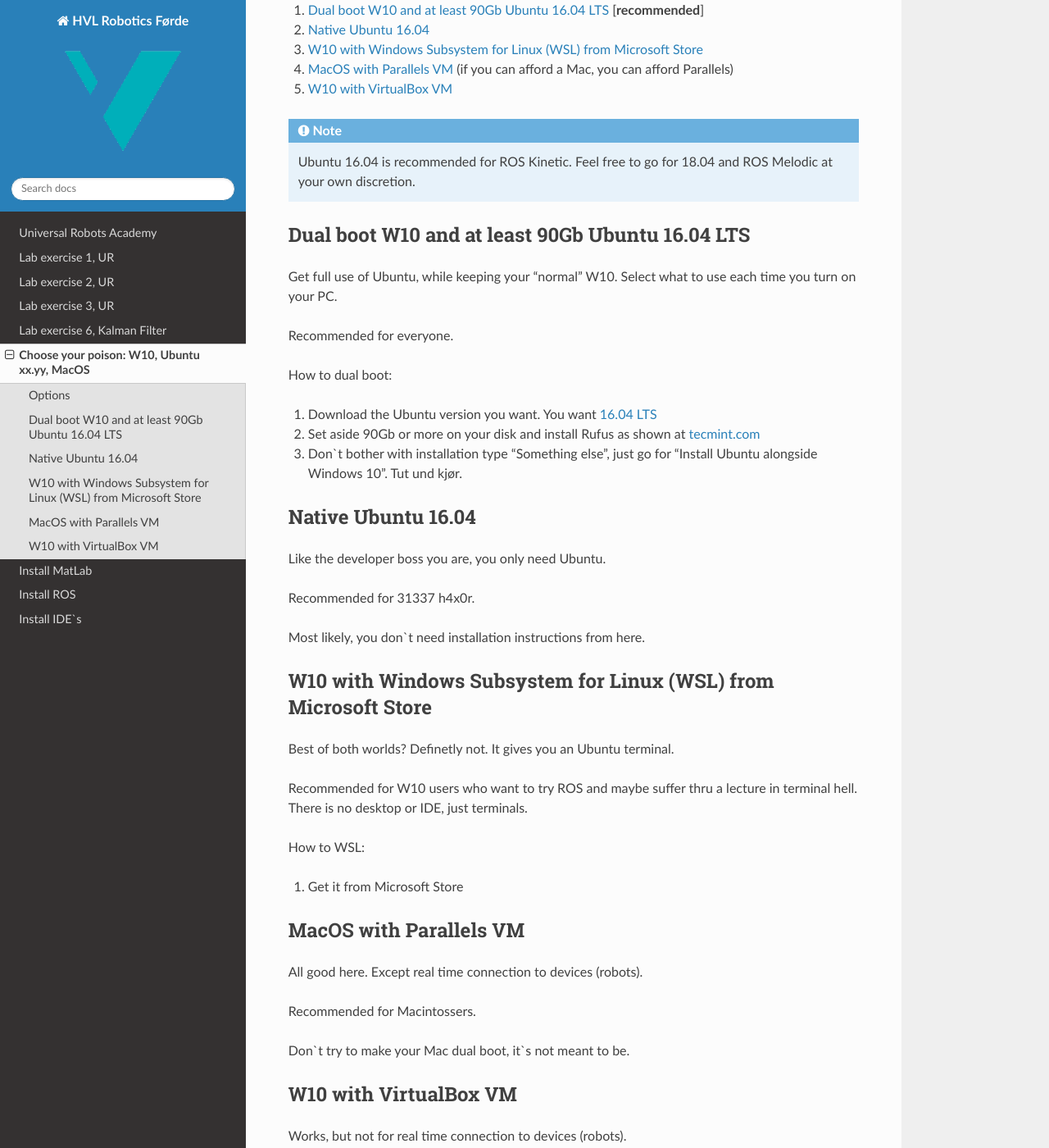
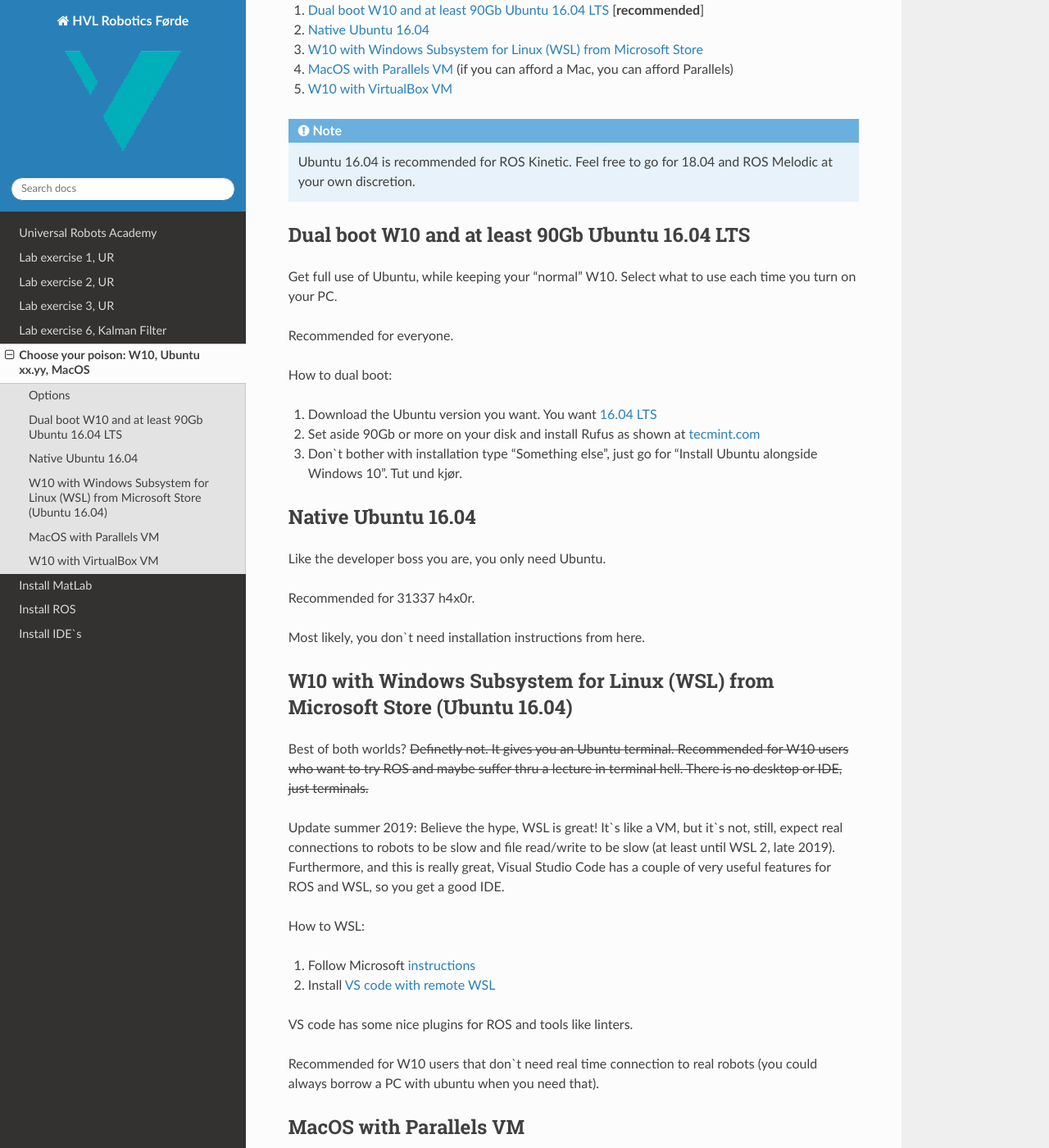
Before and after one commit to frdedynamics/robotics-lab-documentation, a Sphinx documentation site: the page built from source/texts/your_pc/select_os.rst, in a window 1280 px wide and 1400 px high, scrolled down 359 px. Shown: the whole window at 82% size. Built offline with Sphinx 7.4.7 and the Read the Docs theme 2.0.0, drawn with Linux system fonts in a browser that asks for light colours; the version number could not be read and is left out.

Commit message:
WSL update. Added strikethrough.

```diff
--- /dev/null
+++ b/source/_static/myStyle.css
@@ -0,0 +1,3 @@
+.strike {
+  text-decoration: line-through;
+}
--- /dev/null
+++ b/source/_templates/layout.html
@@ -0,0 +1,2 @@
+{% extends "!layout.html" %}
+{% set css_files = css_files + ["_static/myStyle.css"] %}
--- a/source/texts/your_pc/select_os.rst
+++ b/source/texts/your_pc/select_os.rst
@@ -48,15 +48,23 @@
 
 .. _`W10 with Windows Subsystem for Linux (WSL) from Microsoft Store`:
 
-W10 with Windows Subsystem for Linux (WSL) from Microsoft Store
+W10 with Windows Subsystem for Linux (WSL) from Microsoft Store (Ubuntu 16.04)
 ==============================================================================
-Best of both worlds? Definetly not. It gives you an Ubuntu terminal.
 
-Recommended for W10 users who want to try ROS and maybe suffer thru a lecture in terminal hell. There is no desktop or IDE, just terminals.
+.. role:: strike
+
+Best of both worlds? :strike:`Definetly not. It gives you an Ubuntu terminal. Recommended for W10 users who want to try ROS and maybe suffer thru a lecture in terminal hell. There is no desktop or IDE, just terminals.`
+
+Update summer 2019: Believe the hype, WSL is great! It`s like a VM, but it`s not, still, expect real connections to robots to be slow and file read/write to be slow (at least until WSL 2, late 2019). Furthermore, and this is really great, Visual Studio Code has a couple of very useful features for ROS and WSL, so you get a good IDE.
 
 How to WSL:
 
-#. Get it from Microsoft Store
+#. Follow Microsoft `instructions <https://docs.microsoft.com/en-us/windows/wsl/install-win10>`_
+#. Install `VS code with remote WSL <https://code.visualstudio.com/docs/remote/wsl>`_
+
+VS code has some nice plugins for ROS and tools like linters.
+
+Recommended for W10 users that don`t need real time connection to real robots (you could always borrow a PC with ubuntu when you need that).
 
 .. _`MacOS with Parallels VM`:
 
```
